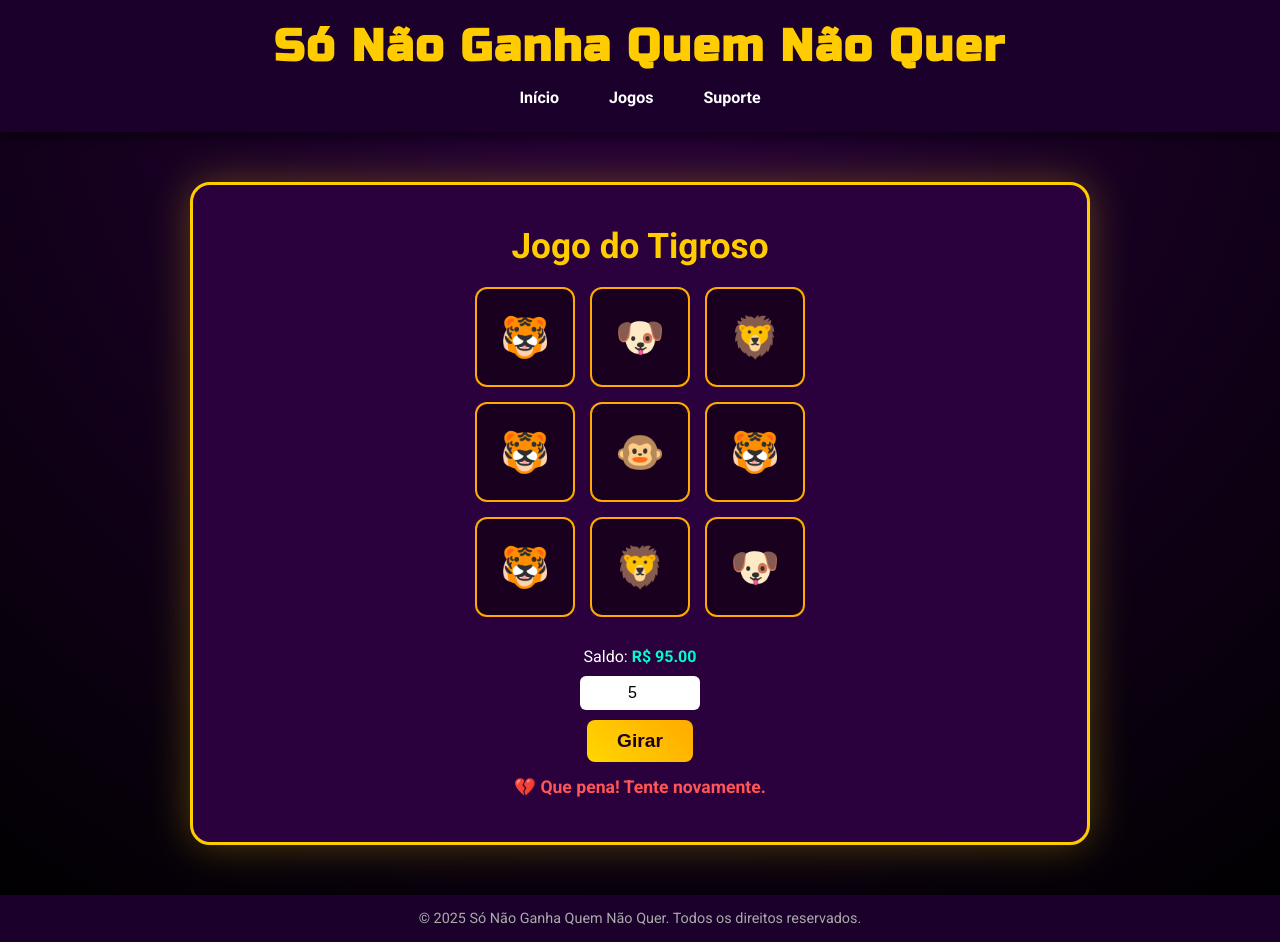
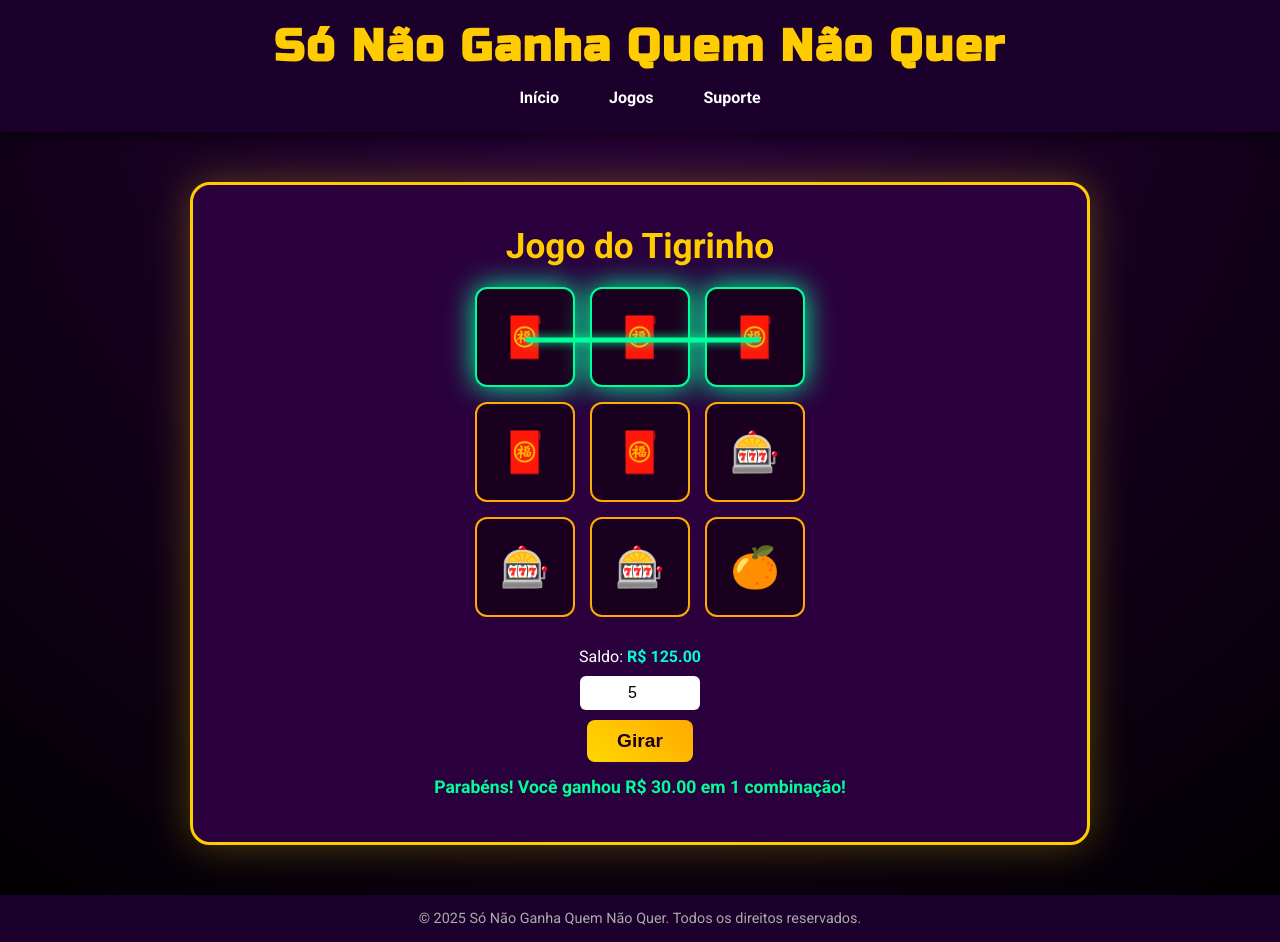
Before and after one commit to so-nao-ganhar-quem-nao-quer/so-nao-ganhar, a plain HTML site: page index.html in a window 1280 px wide. Both pictures are taken after a click on the button "Girar". Drawn offline with Linux system fonts and the light colour scheme.

Commit message:
Update index.html

```diff
--- a/index.html
+++ b/index.html
@@ -64,6 +64,7 @@
       justify-content: center;
       align-items: center;
       padding: 50px 20px;
+      position: relative;
     }
 
     .game-container {
@@ -76,6 +77,7 @@
       text-align: center;
       box-shadow: 0 0 40px rgba(255, 204, 0, 0.3);
       position: relative;
+      user-select: none;
     }
 
     .game-container h2 {
@@ -90,6 +92,7 @@
       gap: 15px;
       justify-content: center;
       margin-bottom: 30px;
+      position: relative;
     }
 
     .reel {
@@ -104,6 +107,8 @@
       justify-content: center;
       transition: all 0.3s ease-in-out;
       user-select: none;
+      position: relative;
+      z-index: 1;
     }
 
     .reel.highlight {
@@ -184,6 +189,15 @@
       user-select: none;
     }
 
+    /* Canvas linha de conexão */
+    #lineCanvas {
+      position: absolute;
+      top: 0;
+      left: 0;
+      pointer-events: none;
+      z-index: 10;
+    }
+
     /* RESPONSIVO PARA CELULARES */
     @media (max-width: 380px) {
       .slot-wrapper {
@@ -238,8 +252,8 @@
   </header>
 
   <main>
-    <div class="game-container">
-      <h2>Jogo do Tigroso</h2>
+    <div class="game-container" id="gameContainer">
+      <h2>Jogo do Tigrinho</h2>
       <div class="slot-wrapper" id="slot">
         <div class="reel"></div>
         <div class="reel"></div>
@@ -251,6 +265,7 @@
         <div class="reel"></div>
         <div class="reel"></div>
       </div>
+      <canvas id="lineCanvas"></canvas>
 
       <div class="controls">
         <p>Saldo: <span id="saldo">R$ 100.00</span></p>
@@ -271,9 +286,67 @@
     const saldoEl = document.getElementById('saldo');
     const apostaInput = document.getElementById('aposta');
     const mensagem = document.getElementById('mensagem');
+    const canvas = document.getElementById('lineCanvas');
+    const gameContainer = document.getElementById('gameContainer');
+    const ctx = canvas.getContext('2d');
 
-    const simbolos = ['🐯','🐯','🐯','🐱','🐶','🐸','🐷','🦁','🐵']; // mais chances do tigre
+    const simbolos = ['🐯', '🎰', '🧧', '👑', '💰', '🍊', '🏆'];
+
+    const valoresSimbolo = {
+      '🐯': 10,
+      '🎰': 8,
+      '🧧': 6,
+      '👑': 5,
+      '💰': 4,
+      '🍊': 2,
+      '🏆': 3,
+    };
+
     let saldo = 100.00;
+
+    function ajustarCanvas() {
+      const rect = gameContainer.getBoundingClientRect();
+      canvas.width = rect.width;
+      canvas.height = rect.height;
+      canvas.style.top = '0';
+      canvas.style.left = '0';
+    }
+
+    function desenharLinha(indices) {
+      ctx.strokeStyle = '#00ff99';
+      ctx.lineWidth = 5;
+      ctx.shadowColor = '#00ff99';
+      ctx.shadowBlur = 10;
+      ctx.lineCap = 'round';
+
+      ctx.beginPath();
+
+      indices.forEach((index, i) => {
+        const reel = reels[index];
+        const rect = reel.getBoundingClientRect();
+        const containerRect = gameContainer.getBoundingClientRect();
+
+        const x = rect.left - containerRect.left + rect.width / 2;
+        const y = rect.top - containerRect.top + rect.height / 2;
+
+        if (i === 0) ctx.moveTo(x, y);
+        else ctx.lineTo(x, y);
+      });
+
+      ctx.stroke();
+    }
+
+    function limparLinha() {
+      ctx.clearRect(0, 0, canvas.width, canvas.height);
+    }
+
+    function iniciarTabuleiro() {
+      reels.forEach((r) => {
+        r.textContent = simbolos[Math.floor(Math.random() * simbolos.length)];
+        r.classList.remove('highlight');
+      });
+      limparLinha();
+    }
 
     function atualizarSaldo() {
       saldoEl.textContent = `R$ ${saldo.toFixed(2)}`;
@@ -295,71 +368,121 @@
       return aposta;
     }
 
-    function girarSlot() {
+    // Geração de símbolos com chance 30% de repetir o anterior para ser um pouco mais difícil
+    function gerarSimbolosComChance() {
+      const resultados = [];
+      for (let i = 0; i < 9; i++) {
+        if (i === 0) {
+          resultados[i] = simbolos[Math.floor(Math.random() * simbolos.length)];
+        } else {
+          const repetirVizinho = Math.random() < 0.3; // 30% chance de repetir o anterior
+          if (repetirVizinho) {
+            resultados[i] = resultados[i - 1];
+          } else {
+            resultados[i] = simbolos[Math.floor(Math.random() * simbolos.length)];
+          }
+        }
+      }
+      return resultados;
+    }
+
+    // Verifica apenas combinações horizontais e diagonais
+    function verificarVitoria(tabuleiro) {
+      const linhas = [
+        [0,1,2],
+        [3,4,5],
+        [6,7,8],
+        [0,4,8],
+        [2,4,6]
+      ];
+
+      let ganhos = [];
+      linhas.forEach(indices => {
+        const simbolo = tabuleiro[indices[0]];
+        if (simbolo && indices.every(i => tabuleiro[i] === simbolo)) {
+          ganhos.push({simbolo, indices});
+        }
+      });
+
+      return ganhos;
+    }
+
+    function destacarVencedores(ganhos) {
+      reels.forEach(r => r.classList.remove('highlight'));
+      limparLinha();
+
+      ganhos.forEach(({indices}) => {
+        indices.forEach(i => reels[i].classList.add('highlight'));
+        desenharLinha(indices);
+      });
+    }
+
+    function girar() {
       const aposta = validarAposta();
-      if (aposta === null) return;
+      if (!aposta) return;
+
+      btnGirar.disabled = true;
+      mensagem.textContent = 'Girando...';
+      mensagem.style.color = '#fff';
 
       saldo -= aposta;
       atualizarSaldo();
-      mensagem.textContent = '';
-      btnGirar.disabled = true;
 
-      reels.forEach(r => r.classList.remove('highlight'));
+      const tabuleiro = gerarSimbolosComChance();
 
-      let animCount = 0;
-      const animInterval = setInterval(() => {
-        reels.forEach(r => {
-          r.textContent = simbolos[Math.floor(Math.random() * simbolos.length)];
-        });
-        animCount++;
-        if (animCount > 15) {
-          clearInterval(animInterval);
-          mostrarResultado(aposta);
+      let contador = 0;
+      const interval = setInterval(() => {
+        for(let i=0; i<9; i++) {
+          reels[i].textContent = simbolos[Math.floor(Math.random() * simbolos.length)];
+          reels[i].classList.remove('highlight');
         }
-      }, 80);
+        limparLinha();
+
+        contador++;
+        if (contador >= 15) {
+          clearInterval(interval);
+
+          for(let i=0; i<9; i++) {
+            reels[i].textContent = tabuleiro[i];
           }
 
-    function mostrarResultado(aposta) {
-      const resultados = Array.from(reels).map(() => simbolos[Math.floor(Math.random() * simbolos.length)]);
-      reels.forEach((r, i) => {
-        r.textContent = resultados[i];
+          const ganhos = verificarVitoria(tabuleiro);
+
+          if (ganhos.length > 0) {
+            let ganhoTotal = 0;
+            ganhos.forEach(({simbolo}) => {
+              ganhoTotal += valoresSimbolo[simbolo] * aposta;
             });
 
-      const linhas = [
-        [0,1,2], [3,4,5], [6,7,8], // linhas horizontais
-        [0,4,8], [2,4,6]           // diagonais
-      ];
+            saldo += ganhoTotal;
+            atualizarSaldo();
 
-      let ganhou = false;
-      let linhasGanhas = [];
+            mensagem.textContent = `Parabéns! Você ganhou R$ ${ganhoTotal.toFixed(2)} em ${ganhos.length} combinação${ganhos.length > 1 ? 'ões' : ''}!`;
+            mensagem.style.color = '#00ff99';
 
-      linhas.forEach(indices => {
-        if(resultados[indices[0]] === resultados[indices[1]] && resultados[indices[1]] === resultados[indices[2]]) {
-          ganhou = true;
-          linhasGanhas.push(indices);
-        }
-      });
-
-      if (ganhou) {
-        linhasGanhas.forEach(indices => {
-          indices.forEach(i => reels[i].classList.add('highlight'));
-        });
-        const premio = aposta * 5 * linhasGanhas.length;
-        saldo += premio;
-        atualizarSaldo();
-        mensagem.textContent = `🎉 Parabéns! Você ganhou R$ ${premio.toFixed(2)} com ${linhasGanhas.length} linha(s)!`;
-        mensagem.style.color = '#7CFC00';
+            destacarVencedores(ganhos);
           } else {
-        mensagem.textContent = '💔 Que pena! Tente novamente.';
+            mensagem.textContent = 'Que pena, não foi dessa vez. Tente de novo!';
             mensagem.style.color = '#ff5555';
+            limparLinha();
+            reels.forEach(r => r.classList.remove('highlight'));
           }
 
           btnGirar.disabled = false;
         }
+      }, 100);
+    }
 
+    window.addEventListener('resize', ajustarCanvas);
+
+    btnGirar.addEventListener('click', girar);
+    apostaInput.addEventListener('keydown', e => {
+      if (e.key === 'Enter') girar();
+    });
+
+    iniciarTabuleiro();
+    ajustarCanvas();
     atualizarSaldo();
-    btnGirar.addEventListener('click', girarSlot);
-    apostaInput.addEventListener('input', validarAposta);
   </script>
 </body>
 </html>
```
Lines whose indentation alone changed are shown as unchanged.
